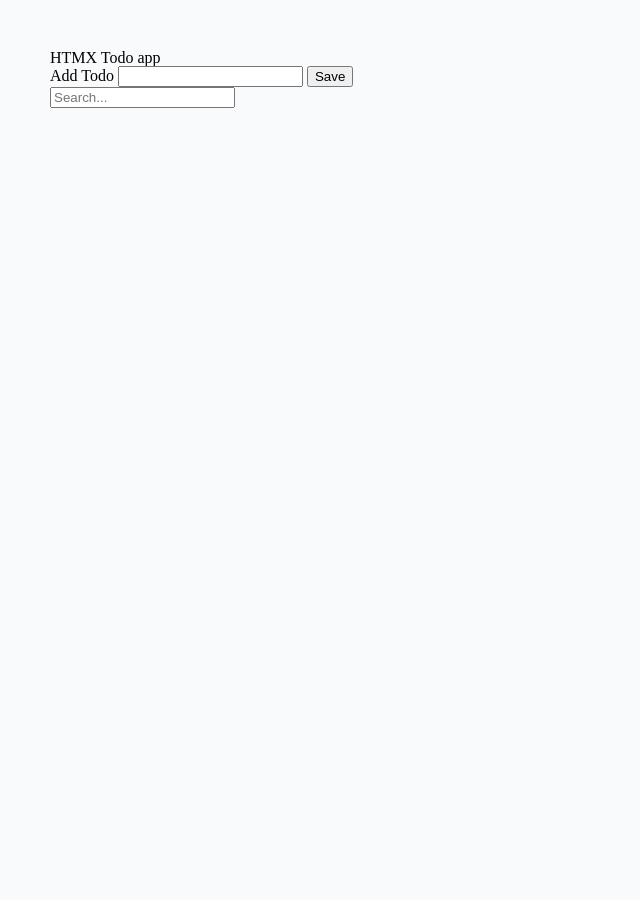
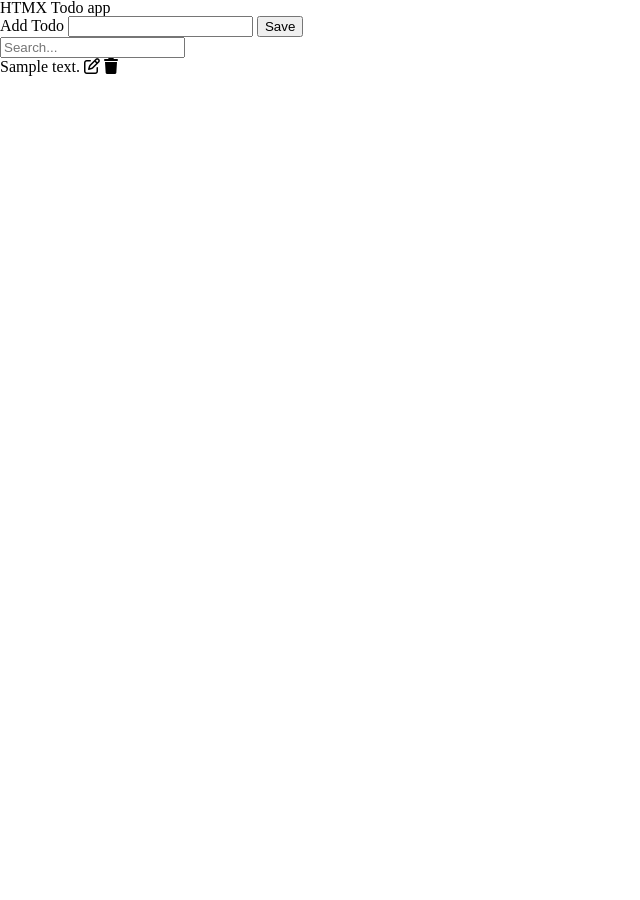
Before and after one commit to janadev1/htmx-playground, a Django app: page / in a window 1280 px wide; the page is wider, and only the part inside the window is pictured. Shown: that part, without its empty margins (0-640 px from the left). After the commit the page ends 76 px from the top of that part, so only its background shows below. Run offline with Django 4.2, Linux system fonts and the light colour scheme; tables that the repository leaves empty hold one stand-in row (values such as "Sample post"); some libraries are stand-ins or nearby versions.

Commit message:
🚧 TODO: pass to tailwind

```diff
--- a/todos/static/styles.css
+++ b/todos/static/styles.css
@@ -1,4 +1,4 @@
-body {
+/* body {
   background: #f9fafb;
   height: 100vh;
   width: 100vw;
@@ -8,12 +8,10 @@
 .todos-list {
   width: 100%;
   height: 80%;
-  /* padding-block: 5px; */
   display: flex;
   flex-direction: column;
   justify-content: start;
   align-items: center;
-  /* gap: 5px; */
 }
 
 .todo-item {
@@ -55,4 +53,4 @@
 .fade-in {
   opacity: 1;
   transition: all 0.5s ease-out;
-}
+} */
```
